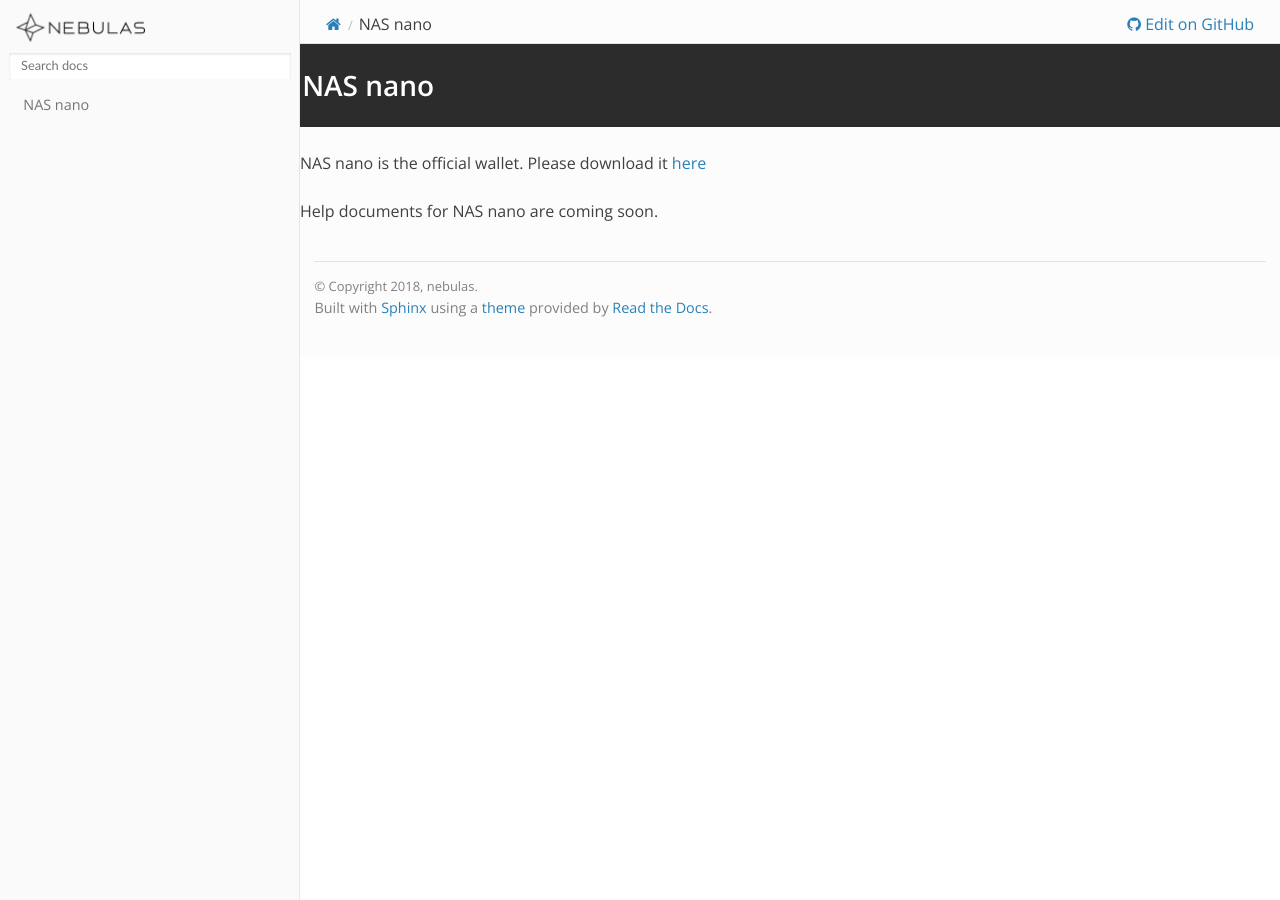
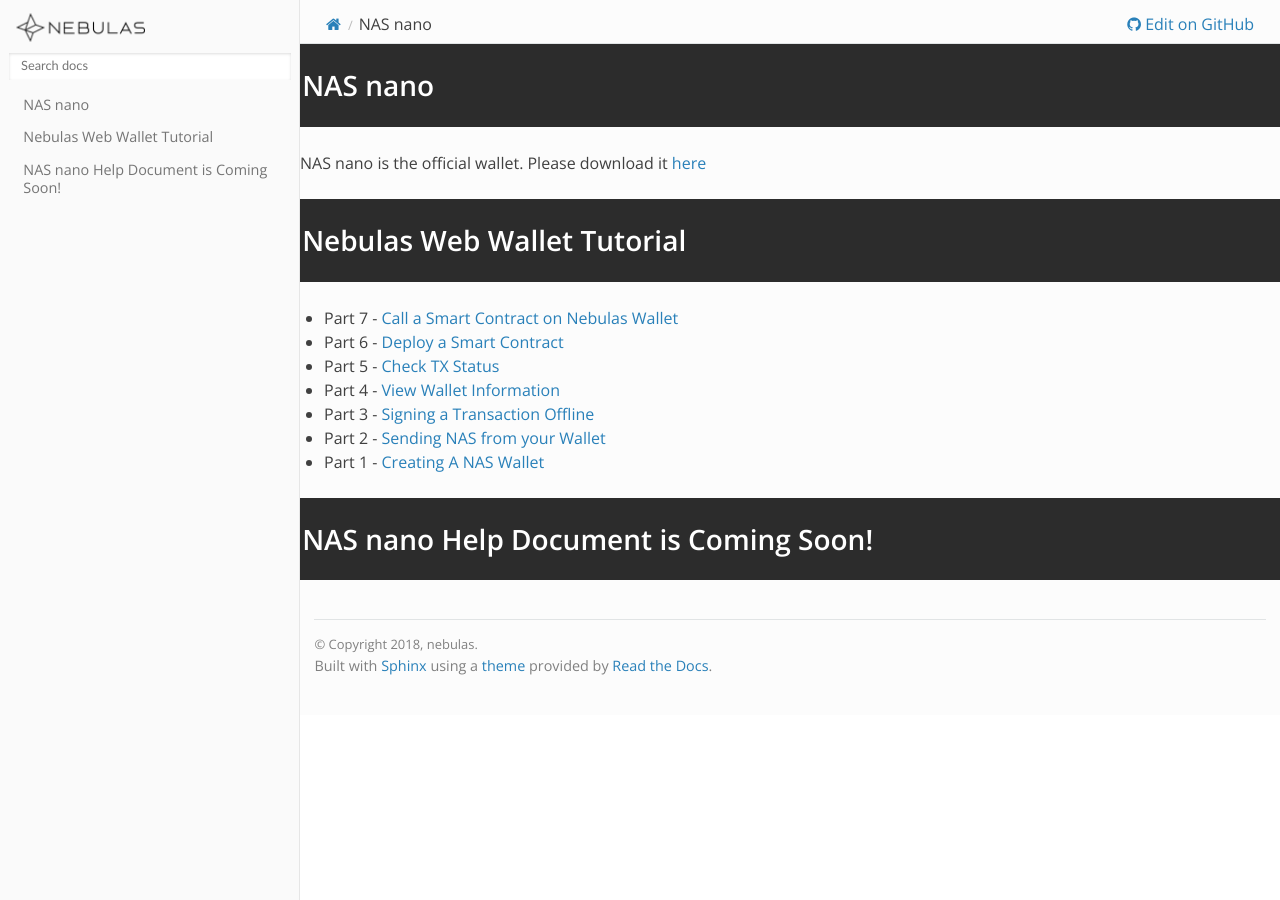
Before and after one commit to nebulasio/nebdocs, a Sphinx documentation site: the page built from docs/ecosystem/nas-nano.md, in a window 1280 px wide. Built offline with Sphinx 7.4.7 and the Read the Docs theme 2.0.0, drawn with Linux system fonts in a browser that asks for light colours; pages that are not in the unit, such as notebooks, are missing from menus.

Commit message:
Update web wallet tutorial
update web wallet tutorial

```diff
--- a/docs/ecosystem/nas-nano.md
+++ b/docs/ecosystem/nas-nano.md
@@ -2,4 +2,13 @@
 
 NAS nano is the official wallet. Please download it [here](https://nano.nebulas.io/index_en.html)
 
-Help documents for NAS nano are coming soon.
+# Nebulas Web Wallet Tutorial
+- Part 7 - [Call a Smart Contract on Nebulas Wallet](https://medium.com/nebulasio/call-a-smart-contract-on-nebulas-3522038aec18)
+- Part 6 - [Deploy a Smart Contract](https://medium.com/nebulasio/deploy-a-smart-contract-1e781e13c22e)
+- Part 5 - [Check TX Status](https://medium.com/nebulasio/check-tx-status-8dc7dd9b79de)
+- Part 4 - [View Wallet Information](https://medium.com/nebulasio/view-wallet-information-fcea3ea35d94)
+- Part 3 - [Signing a Transaction Offline](https://medium.com/nebulasio/signing-a-transaction-offline-ae8278f45201)
+- Part 2 - [Sending NAS from your Wallet](https://medium.com/nebulasio/sending-nas-from-your-wallet-be1b958c4e5d)
+- Part 1 - [Creating A NAS Wallet](https://medium.com/nebulasio/creating-a-nas-wallet-9d01b5fa2df6)
+
+# NAS nano Help Document is Coming Soon!
```
